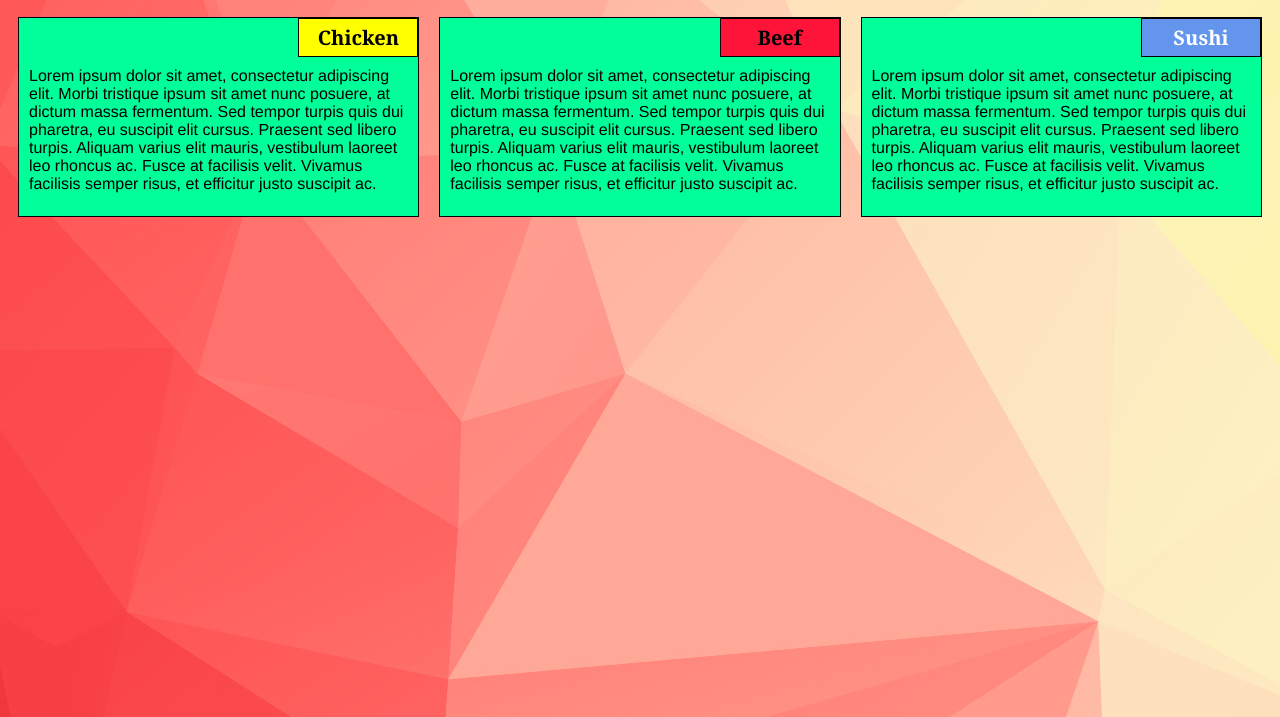
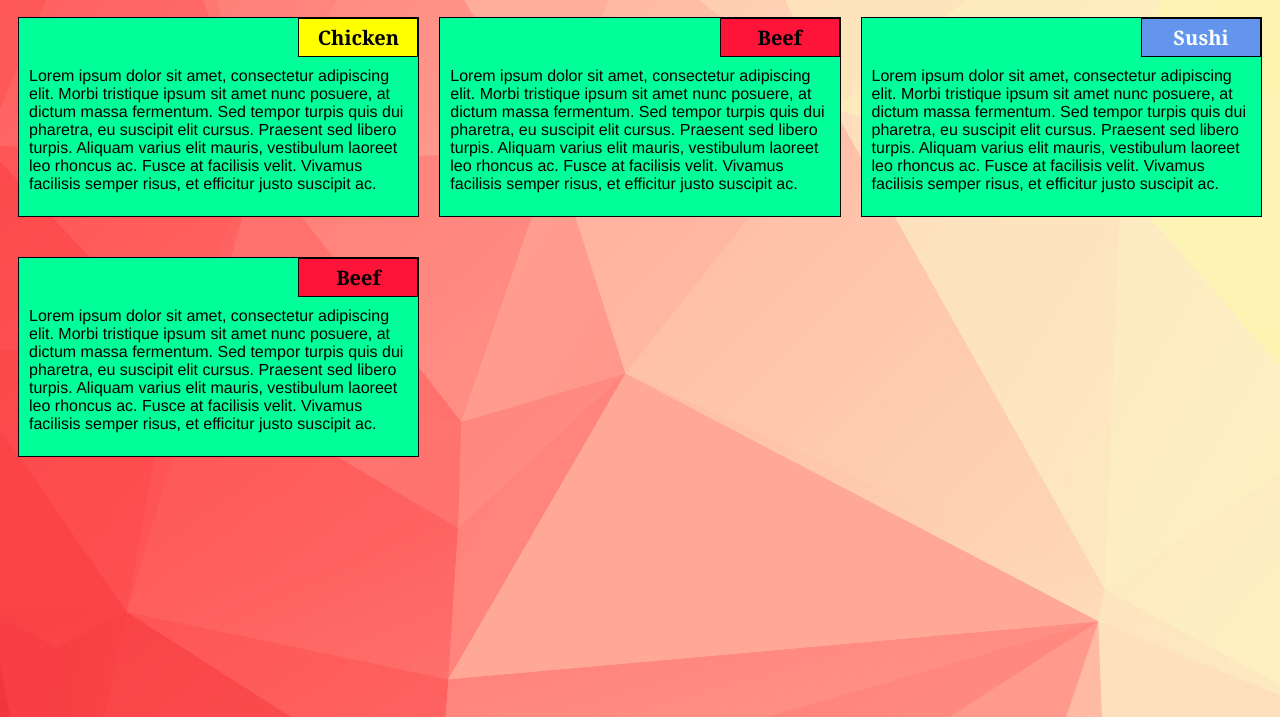
Before and after one commit to AayushiGoyal/module-2-solution, a plain HTML site: page index.html in a window 1280 px wide. Shown: the part 83-800 px from the top of the page. Drawn offline with Linux system fonts and the light colour scheme.

Commit message:
Update index.html

```diff
--- a/index.html
+++ b/index.html
@@ -43,6 +43,16 @@
 		</p>
 		</section>
 	</div>
+		<div class="container col-lg-4 col-md-6 col-sm-12">
+		<section>
+		<div id="beef">
+			Beef
+		</div>
+		<p>
+			Lorem ipsum dolor sit amet, consectetur adipiscing elit. Morbi tristique ipsum sit amet nunc posuere, at dictum massa fermentum. Sed tempor turpis quis dui pharetra, eu suscipit elit cursus. Praesent sed libero turpis. Aliquam varius elit mauris, vestibulum laoreet leo rhoncus ac. Fusce at facilisis velit. Vivamus facilisis semper risus, et efficitur justo suscipit ac.
+		</p>
+		</section>
+	</div>
 	</div>
 </body>
 </html>
```
